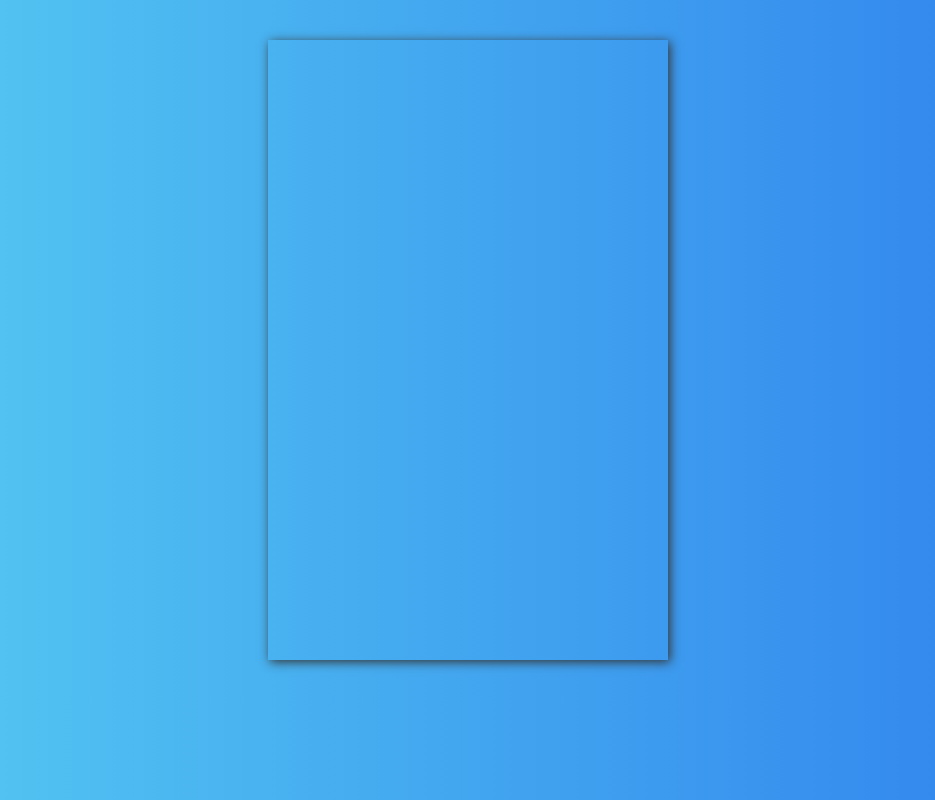
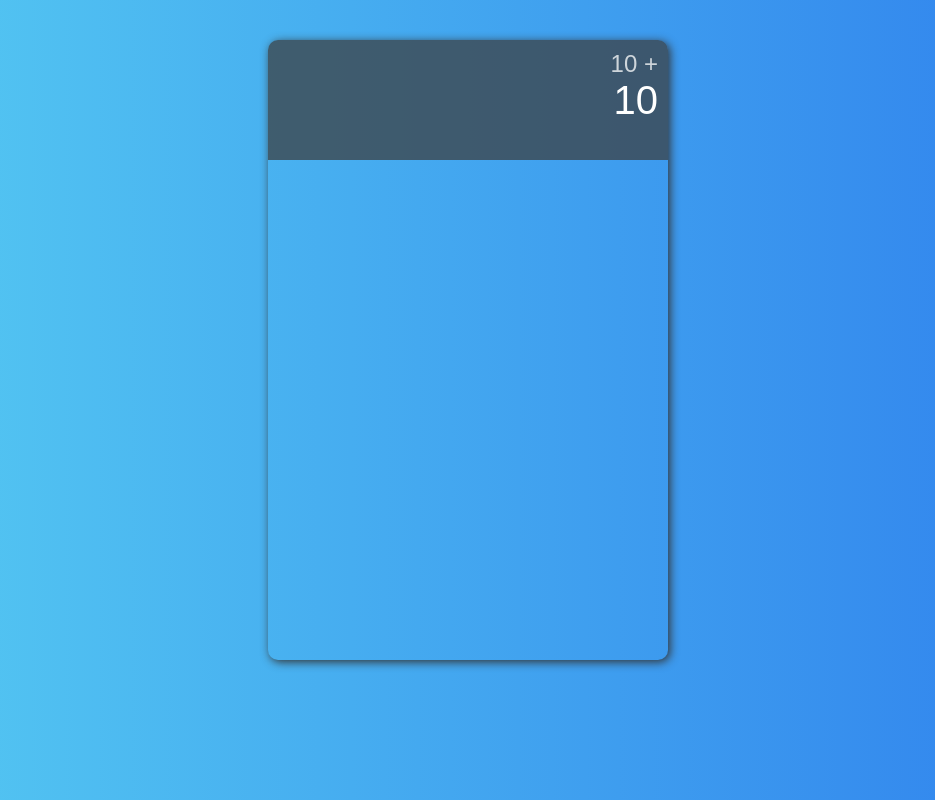
Before and after one commit to PingHuskar/React-Calculator, a React (Vite) app: page / in a window 1280 px wide. Shown: the whole page, without its empty margins (172-1107 px from the left). Built offline with nearby package versions, Linux system fonts and the light colour scheme.

Commit message:
build screen

```diff
--- a/src/components/Calculator/Styled/index.jsx
+++ b/src/components/Calculator/Styled/index.jsx
@@ -9,5 +9,28 @@
     grid-template-columns: repeat(4, 100px);
     grid-template-rows: minmax(120px, auto) repeat(5, 100px);
     box-shadow: 2px 2px 10px #333;
-    border-radisu: 10px;
+    border-radius: 10px;
 `
+
+export const Screen = styled.div`
+    grid-column: 1 / -1;
+    background : rgba(60, 64, 67, 0.75);
+    justify-content: space-around;
+    flex-flow: column;
+    padding: 10px;
+    word-wrap: break-word;
+    word-break: break-all;
+    text-align: right;
+    border-top-left-radius: 10px;
+    border-top-right-radius: 10px;
+`
+
+export const Previous = styled.div`
+    color: rgba(255, 255, 255, 0.75);
+    font-size: 1.5rem;
+`
+
+export const Current = styled.div`
+    color: white;
+    font-size: 2.5rem;
+`
--- a/src/components/Calculator/index.jsx
+++ b/src/components/Calculator/index.jsx
@@ -1,9 +1,14 @@
 import React from 'react'
-import { Container } from './Styled'
+import { Container, Current, Previous, Screen } from './Styled'
 
 const Calculator = () => {
   return (
-    <Container />
+    <Container>
+      <Screen>
+        <Previous>10 +</Previous>
+        <Current>10</Current>
+      </Screen>
+    </Container>
   )
 }
 
```
